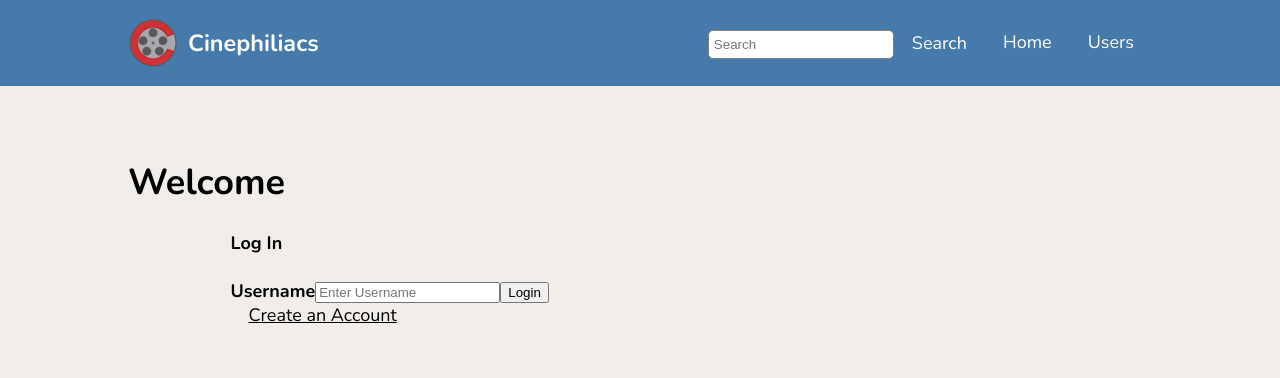
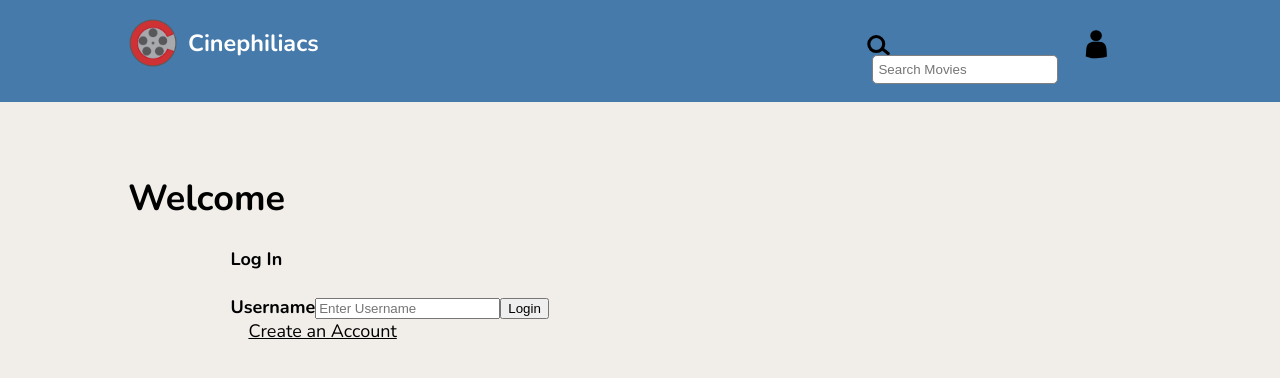
Before and after one commit to 03012021-dotnet-uta/P2_Cinephiliacs, an Angular app in the folder AngularApp/: page / in a window 1280 px wide. Shown: the top 378 px of the page. Built offline with nearby package versions, Linux system fonts and the light colour scheme.

Commit message:
header styles

```diff
--- a/AngularApp/src/app/app.component.html
+++ b/AngularApp/src/app/app.component.html
@@ -9,13 +9,31 @@
 
 <header>
   <div class="container">
-    <a class="logo" (onclick)= "reloadPage()"><img id="siteLogo" src="/assets/Cinephiliacs-Logo.png">Cinephiliacs</a>
+    <a href="#" routerLink="/" class="logo"><img id="siteLogo" src="/assets/Cinephiliacs-Logo.png">Cinephiliacs</a>
     <nav>
       <ul>
 
-        <li><form [formGroup]="headerSearch" (ngSubmit)="onSubmit()"><input type="text" name="search" [(ngModel)]="test" placeholder="Search" formControlName="headSearch"><a href="/list/{{test}}/1">Search</a></form></li>
-        <li><a href="#" id="search" routerLink="/">Home</a></li>
-        <li><a href="/alluser" >Users</a></li>
+        <li class="search"><form [formGroup]="headerSearch" (ngSubmit)="onSubmit()">
+          <!-- svg source https://freesvg.org/vector-clip-art-of-minimal-design-search-icon -->
+          <svg xmlns:dc="http://purl.org/dc/elements/1.1/" xmlns:cc="http://creativecommons.org/ns#" xmlns:rdf="http://www.w3.org/1999/02/22-rdf-syntax-ns#" xmlns:svg="http://www.w3.org/2000/svg" xmlns="http://www.w3.org/2000/svg" xmlns:sodipodi="http://sodipodi.sourceforge.net/DTD/sodipodi-0.dtd" xmlns:inkscape="http://www.inkscape.org/namespaces/inkscape" width="25" height="20" viewBox="0 0 55.770032 124.72441" id="svg4983" version="1.1" inkscape:version="0.91 r13725" sodipodi:docname="Minimal Magnifying Glass.svg">
+            <g inkscape:label="Layer 1" inkscape:groupmode="layer" id="layer1" transform="translate(64.082039,-216.03793)">
+              <g id="g4288" transform="matrix(12.843054,0,0,12.843054,-4352.973,-5791.3727)" style="fill:none;stroke:black;stroke-width:1.5;stroke-miterlimit:4;stroke-dasharray:none;stroke-opacity:1">
+                  <circle r="3.625" cy="472.13062" cx="335.03351" id="path4284" style="clip-rule:nonzero;display:inline;overflow:visible;visibility:visible;opacity:1;isolation:auto;mix-blend-mode:normal;color-interpolation-filters:linearRGB;fill:none;fill-opacity:1;fill-rule:nonzero;stroke:black;stroke-width:1.5;stroke-linecap:round;stroke-linejoin:round;stroke-miterlimit:4;stroke-dasharray:none;stroke-dashoffset:0;stroke-opacity:1;image-rendering:auto;shape-rendering:auto;text-rendering:auto;enable-background:accumulate"/>
+                  <path sodipodi:nodetypes="cc" inkscape:connector-curvature="0" id="path4286" d="m 337.9085,474.44313 2.90967,2.26732" style="clip-rule:nonzero;display:inline;overflow:visible;visibility:visible;opacity:1;isolation:auto;mix-blend-mode:normal;color-interpolation-filters:linearRGB;fill:none;fill-opacity:1;fill-rule:nonzero;stroke:black;stroke-width:1.5;stroke-linecap:round;stroke-linejoin:round;stroke-miterlimit:4;stroke-dasharray:none;stroke-dashoffset:0;stroke-opacity:1;image-rendering:auto;shape-rendering:auto;text-rendering:auto;enable-background:accumulate"/>
+              </g>
+            </g>
+          </svg>
+          <input type="text" name="search" [(ngModel)]="test" placeholder="Search Movies" formControlName="headSearch">
+        </form></li>
+        <li><a href="#" routerLink="/" class="profile">
+          <!-- Free svg from https://freesvg.org/user-icon-silhouette -->
+          <svg xmlns:dc="http://purl.org/dc/elements/1.1/" xmlns:cc="http://creativecommons.org/ns#" xmlns:rdf="http://www.w3.org/1999/02/22-rdf-syntax-ns#" xmlns:svg="http://www.w3.org/2000/svg" xmlns="http://www.w3.org/2000/svg" xmlns:sodipodi="http://sodipodi.sourceforge.net/DTD/sodipodi-0.dtd" xmlns:inkscape="http://www.inkscape.org/namespaces/inkscape" width="35" height="40" viewBox="0 0 248.03149 248.03149" id="svg4526" version="1.1" inkscape:version="0.91 r13725" sodipodi:docname="user.svg">
+            <g inkscape:label="Laag 1" inkscape:groupmode="layer" id="layer1" transform="translate(0,-804.33071)">
+              <path style="opacity:1;fill-rule:nonzero;stroke:#000000;stroke-width:0.50507629;stroke-opacity:1" d="m 76.42344,1042.717 c -2.2224,-0.2267 -4.7225,-0.6821 -5.5559,-1.012 -0.8334,-0.3299 -9.3384,-2.8569 -18.9001,-5.6157 -9.5617,-2.7588 -17.4523,-5.0834 -17.5347,-5.1657 -0.2391,-0.2392 2.2788,-42.51159 2.8639,-48.08136 2.2676,-21.58406 6.0483,-32.16101 14.8649,-41.58634 7.5909,-8.11487 14.9224,-11.77177 27.5448,-13.73911 5.5107,-0.85889 39.4433,-1.23111 47.6206,-0.52237 13.0001,1.12673 21.3056,3.10399 29.1231,6.93322 3.9457,1.93271 5.526,3.0883 9.1422,6.68524 9.4197,9.36932 13.7657,22.358 15.8544,47.38281 1.1656,13.96551 2.4884,42.59711 1.9903,43.07931 -0.9176,0.8884 -17.7367,5.5971 -23.3654,6.5414 -20.4406,3.4292 -70.2575,6.467 -83.6481,5.1006 z" id="path4293-4" inkscape:connector-curvature="0"/>
+              <ellipse style="opacity:1;fill-rule:nonzero;stroke:#000000;stroke-opacity:1" id="path4295-9" cx="106.96198" cy="883.10352" rx="40.658642" ry="38.327599"/>
+            </g>
+          </svg>
+        </a></li>
 
       </ul>
     </nav>
--- a/AngularApp/src/app/app.component.scss
+++ b/AngularApp/src/app/app.component.scss
@@ -21,11 +21,52 @@ header{
         margin-top: -38px;
 
         ul{
-            input {
-                border-radius: 5px;
-                border: 1px solid grey;
-                padding-left: 5px;
-                height: 25px;
+            li {
+                &.search {
+                    width: 215px;
+                    form {
+                        svg{
+                            padding-top: 5px;
+                        }
+                    }
+                }
+
+                input {
+                    position: relative;
+                    float: left;
+                    border-radius: 5px;
+                    border: 1px solid grey;
+                    padding-left: 5px;
+                    margin-left: 3%;
+                    height: 25px;
+                }
+
+
+                svg {
+                    position: relative;
+                    float: left;
+
+                    path, ellipse, circle {
+                        fill:black;
+                    }
+                }
+
+                a.profile {
+                    svg {
+                        margin-top: -24px;
+                        padding-top: 16px;
+                    }
+                }
+
+                &:hover {
+                    .profile {
+                        svg {
+                            path, ellipse {
+                                fill-opacity: .65;
+                            }
+                        }
+                    }
+                }
             }
         }
     }
--- a/AngularApp/src/styles.scss
+++ b/AngularApp/src/styles.scss
@@ -24,6 +24,10 @@ header{
         font-weight: bold;
     }
 
+    a.logo:hover {
+        cursor: pointer;
+    }
+
     nav{
         float: right;
         ul{
@@ -32,9 +36,6 @@ header{
             display: flex;
             li a{
                 padding: 1em;
-                &:hover{
-                    background: darken(#467aaa,10);
-                }
             }
         }
     }
```
